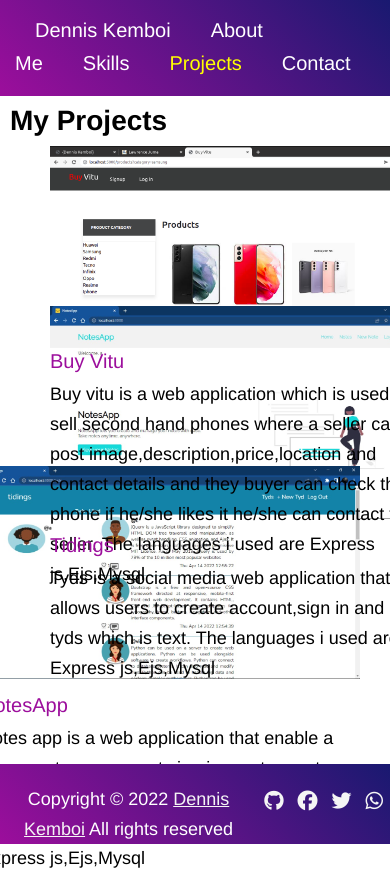
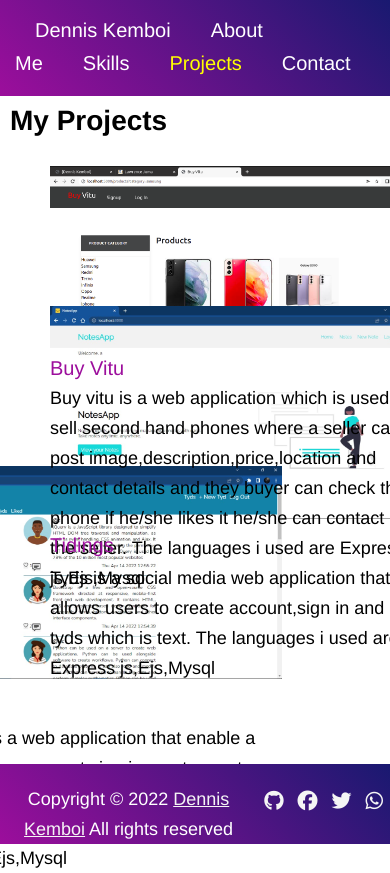
Before and after one commit to Developer-Dennis/densite, a Vue app: page /projects in a window 390 px wide. Shown: the top 873 px of the page. Built offline with nearby package versions, Linux system fonts and the light colour scheme.

Commit message:
created mobile view for projects page

```diff
--- a/src/views/projects.vue
+++ b/src/views/projects.vue
@@ -1,4 +1,5 @@
 <template>
+  <div class="contain">
     <h2 style="font-size:28px;padding:10px;">My Projects</h2>
     <div class="card">
       <div id = "leftbox">
@@ -25,6 +26,7 @@
         <div class="container">
           <a :href="NotesApp" style="text-decoration:none;color:black;font-size: 20px;color:#9c0e9c;">NotesApp</a>
           <p>Notes app is a web application that enable a user create an account sign in create a note edit,delete and its secure since you cannot see other users notes. The languages i used are Express js,Ejs,Mysql</p>
+        </div>
       </div>
     </div>
   </div>
@@ -74,4 +76,21 @@ export default {
   margin-right: 30px;
 }
 
+@media  screen and (max-width:620px) {
+  .card{
+    width: 40%;
+  }
+  .contain{
+    width:100%;
+  }
+  #leftbox{
+    padding: 20px;
+    font-size:20px;
+  }
+  .card{
+    width: 80%;
+
+  }
+}
+
 </style>
```
Lines whose indentation alone changed are shown as unchanged.
